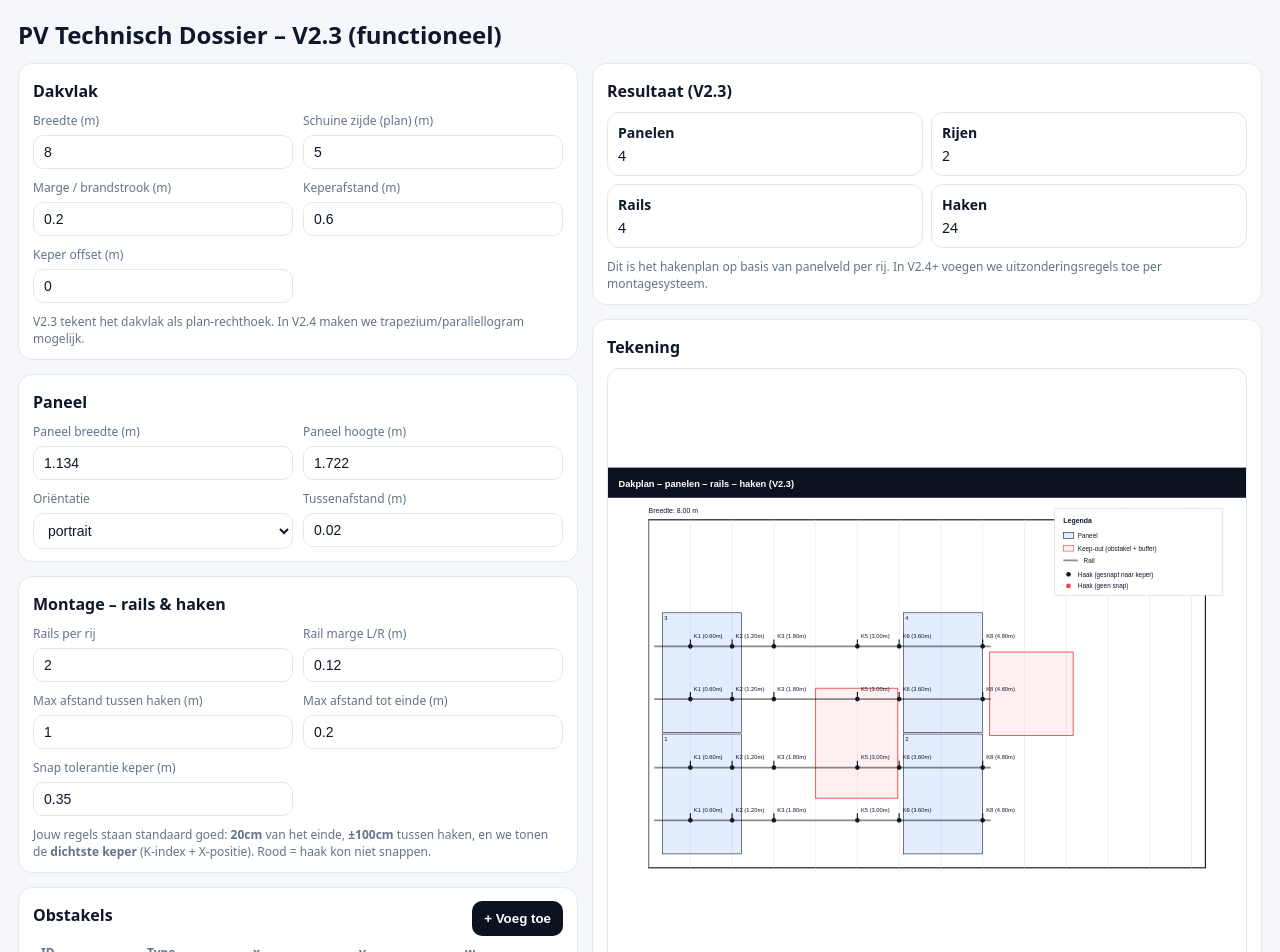
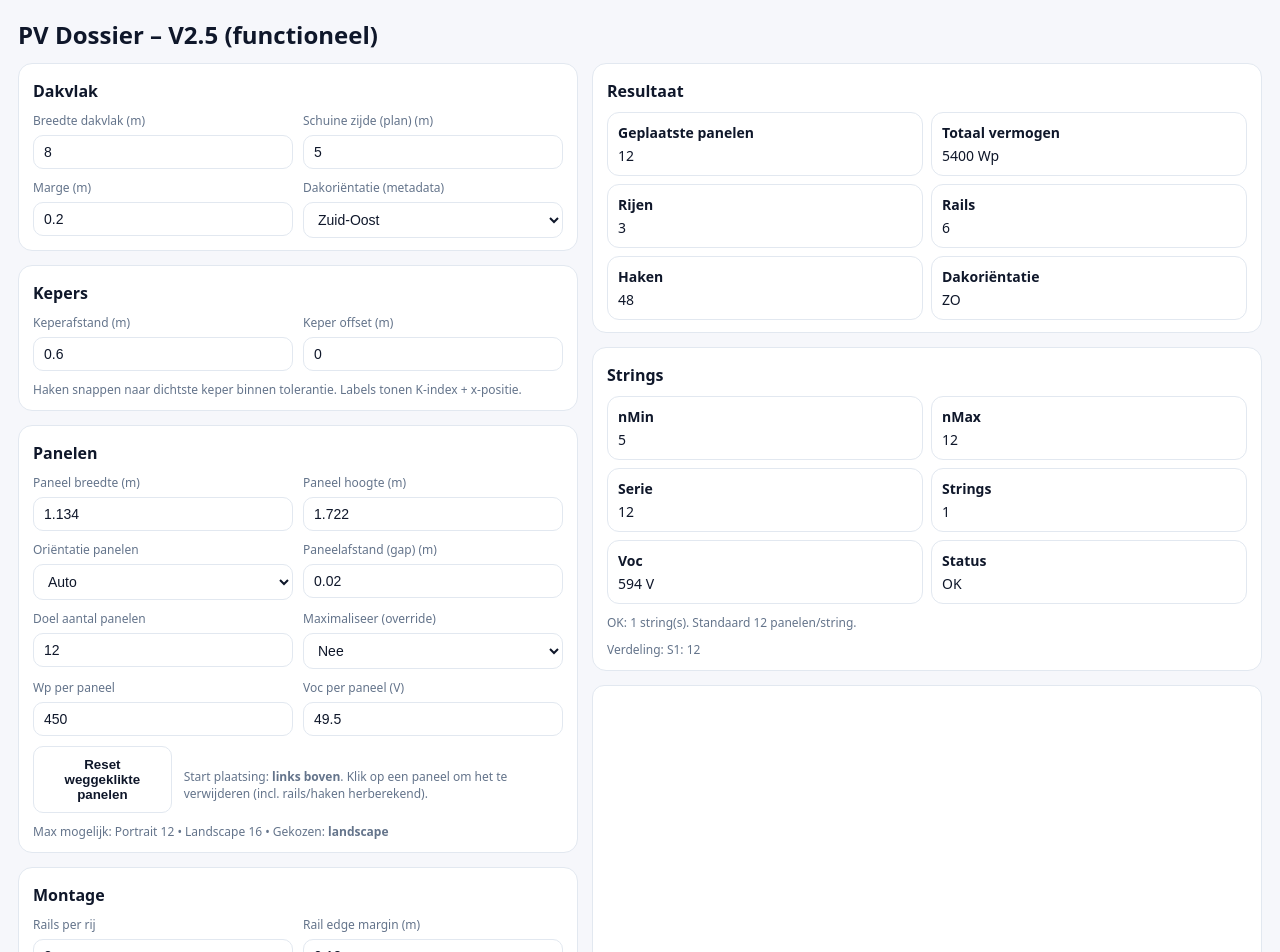
Before and after one commit to DuralRoel/PV-dossier-v1, a React (Vite) app: page / in a window 1280 px wide. Shown: the top 952 px of the page. Built offline with nearby package versions, Linux system fonts and the light colour scheme.

Commit message:
Update app.tsx

```diff
--- a/src/app.tsx
+++ b/src/app.tsx
@@ -1,9 +1,12 @@
 import React, { useMemo, useState } from "react";
-import type { MountingInput, Obstacle, PanelInput, RoofInput, LayoutResult } from "./types";
+import type { MountingInput, Obstacle, PanelInput, RoofInput, LayoutResult, Rect, InverterInput } from "./types";
 import ObstaclesTable from "./ObstaclesTable";
 import { DrawingSvg } from "./DrawingSvg";
 import { buildKeepouts, autoFillPanels, countRows } from "./layoutPanels";
 import { calcRailsAndHooks } from "./calcRailsHooks";
+import { calcStrings } from "./stringCalc";
+
+type OrientationResolved = "portrait" | "landscape";
 
 const DEFAULTS = {
   roof: {
@@ -12,175 +15,434 @@ const DEFAULTS = {
     margin_m: 0.20,
     rafterSpacing_m: 0.60,
     rafterOffset_m: 0.00,
+    azimuth: "ZO",
   } as RoofInput,
 
   panel: {
     panelW_m: 1.134,
     panelH_m: 1.722,
-    orientation: "portrait",
+    orientationMode: "auto",
     gap_m: 0.02,
+    wp: 450,
+    voc: 49.5,
   } as PanelInput,
+
+  inverter: {
+    vocMin: 200,
+    vocMax: 600,
+  } as InverterInput,
 
   mount: {
     railsPerRow: 2,
     railEdgeMargin_m: 0.12,
     maxHookSpacing_m: 1.00,
     maxEndDist_m: 0.20,
-    snapTol_m: 0.35,
+    snapTol_m: 0.10,
   } as MountingInput,
+};
 
-  obstacles: [
-    { id: "velux1", type: "VELUX", x_m: 2.6, y_m: 1.2, w_m: 0.78, h_m: 1.18, buffer_m: 0.20 },
-    { id: "schouw1", type: "SCHOUW", x_m: 5.2, y_m: 2.2, w_m: 0.60, h_m: 0.60, buffer_m: 0.30 },
-  ] as Obstacle[],
-};
+function sortTopLeftFirst(panels: Rect[], tol = 0.03): Rect[] {
+  // start altijd linksboven: hoogste y eerst, dan links
+  const ps = [...panels].sort((a, b) => b.y - a.y);
+
+  const rows: Rect[][] = [];
+  for (const p of ps) {
+    const hit = rows.find((r) => Math.abs(r[0].y - p.y) <= tol);
+    if (!hit) rows.push([p]);
+    else hit.push(p);
+  }
+
+  rows.sort((ra, rb) => rb[0].y - ra[0].y);
+  return rows.flatMap((r) => r.sort((a, b) => a.x - b.x));
+}
+
+function resolveOrientation(
+  panel: PanelInput,
+  roof: RoofInput,
+  keepouts: Rect[],
+  targetPanels: number | null,
+  maximize: boolean
+): {
+  resolved: OrientationResolved;
+  maxPortrait: number;
+  maxLandscape: number;
+  panelsPortrait: Rect[];
+  panelsLandscape: Rect[];
+} {
+  const mk = (resolved: OrientationResolved) => {
+    // autoFillPanels uit V1/V2 verwacht "orientation" in panel input (string)
+    return autoFillPanels(roof, { ...(panel as any), orientation: resolved } as any, keepouts);
+  };
+
+  const panelsPortrait = mk("portrait");
+  const panelsLandscape = mk("landscape");
+  const maxPortrait = panelsPortrait.length;
+  const maxLandscape = panelsLandscape.length;
+
+  if (panel.orientationMode === "portrait") return { resolved: "portrait", maxPortrait, maxLandscape, panelsPortrait, panelsLandscape };
+  if (panel.orientationMode === "landscape") return { resolved: "landscape", maxPortrait, maxLandscape, panelsPortrait, panelsLandscape };
+
+  const goal = maximize || !targetPanels || targetPanels <= 0 ? null : targetPanels;
+
+  if (goal !== null) {
+    const pOk = maxPortrait >= goal;
+    const lOk = maxLandscape >= goal;
+    if (pOk && !lOk) return { resolved: "portrait", maxPortrait, maxLandscape, panelsPortrait, panelsLandscape };
+    if (lOk && !pOk) return { resolved: "landscape", maxPortrait, maxLandscape, panelsPortrait, panelsLandscape };
+    if (pOk && lOk) {
+      const pReserve = maxPortrait - goal;
+      const lReserve = maxLandscape - goal;
+      return { resolved: pReserve >= lReserve ? "portrait" : "landscape", maxPortrait, maxLandscape, panelsPortrait, panelsLandscape };
+    }
+    return { resolved: maxPortrait >= maxLandscape ? "portrait" : "landscape", maxPortrait, maxLandscape, panelsPortrait, panelsLandscape };
+  }
+
+  return { resolved: maxPortrait >= maxLandscape ? "portrait" : "landscape", maxPortrait, maxLandscape, panelsPortrait, panelsLandscape };
+}
 
 export default function App() {
   const [roof, setRoof] = useState<RoofInput>(DEFAULTS.roof);
   const [panel, setPanel] = useState<PanelInput>(DEFAULTS.panel);
+  const [inverter, setInverter] = useState<InverterInput>(DEFAULTS.inverter);
   const [mount, setMount] = useState<MountingInput>(DEFAULTS.mount);
-  const [obstacles, setObstacles] = useState<Obstacle[]>(DEFAULTS.obstacles);
+  const [obstacles, setObstacles] = useState<Obstacle[]>([]);
+
+  // V2.4 doel/max
+  const [targetCount, setTargetCount] = useState<number>(12);
+  const [maximize, setMaximize] = useState<boolean>(false);
+
+  // V2.4 interactief "wegklikken"
+  const [removedBaseIdx, setRemovedBaseIdx] = useState<Set<number>>(new Set());
+
+  const keepouts = useMemo(() => buildKeepouts(obstacles), [obstacles]);
+
+  const orientationResolved = useMemo(() => {
+    return resolveOrientation(panel, roof, keepouts, targetCount, maximize);
+  }, [panel, roof, keepouts, targetCount, maximize]);
+
+  const basePanels = useMemo(() => {
+    const all = orientationResolved.resolved === "portrait" ? orientationResolved.panelsPortrait : orientationResolved.panelsLandscape;
+    const sorted = sortTopLeftFirst(all);
+    const goal = maximize || !targetCount || targetCount <= 0 ? sorted.length : Math.min(targetCount, sorted.length);
+    return sorted.slice(0, goal);
+  }, [orientationResolved, targetCount, maximize]);
+
+  const placedPanels = useMemo(() => {
+    return basePanels.filter((_, i) => !removedBaseIdx.has(i));
+  }, [basePanels, removedBaseIdx]);
 
   const layout: LayoutResult = useMemo(() => {
-    const keepouts = buildKeepouts(obstacles);
-    const panels = autoFillPanels(roof, panel, keepouts);
-    const rowsCount = countRows(panels);
+    const rowsCount = countRows(placedPanels);
+    const { rails, hooks } = calcRailsAndHooks(placedPanels, roof, mount);
+    return { keepouts, panels: placedPanels, rowsCount, rails, hooks };
+  }, [keepouts, placedPanels, roof, mount]);
 
-    const { rails, hooks } = calcRailsAndHooks(panels, roof, mount);
+  const maxPossible = useMemo(() => Math.max(orientationResolved.maxPortrait, orientationResolved.maxLandscape), [orientationResolved]);
+  const totalWp = useMemo(() => layout.panels.length * (panel.wp || 0), [layout.panels.length, panel.wp]);
+  const strings = useMemo(() => calcStrings(layout.panels.length, panel, inverter), [layout.panels.length, panel, inverter]);
 
-    return { keepouts, panels, rowsCount, rails, hooks };
-  }, [roof, panel, mount, obstacles]);
+  function reapplyTarget() {
+    setRemovedBaseIdx(new Set());
+  }
+
+  function togglePanel(idxInPlaced: number) {
+    // map idx in placedPanels naar idx in basePanels
+    let baseIndex = -1;
+    let seen = -1;
+    for (let i = 0; i < basePanels.length; i++) {
+      if (removedBaseIdx.has(i)) continue;
+      seen++;
+      if (seen === idxInPlaced) {
+        baseIndex = i;
+        break;
+      }
+    }
+    if (baseIndex === -1) return;
+
+    setRemovedBaseIdx((prev) => {
+      const next = new Set(prev);
+      if (next.has(baseIndex)) next.delete(baseIndex);
+      else next.add(baseIndex);
+      return next;
+    });
+  }
 
   return (
     <div className="page">
-      <h2>PV Technisch Dossier – V2.3 (functioneel)</h2>
+      <h2>PV Dossier – V2.5 (functioneel)</h2>
 
       <div className="grid">
-        {/* LEFT: Inputs */}
         <div>
           <div className="card">
             <h3>Dakvlak</h3>
             <div className="grid2">
-              <label>Breedte (m)
-                <input type="number" step="0.01" value={roof.roofWidth_m}
-                  onChange={e => setRoof({ ...roof, roofWidth_m: +e.target.value })} />
+              <label>
+                Breedte dakvlak (m)
+                <input type="number" step="0.01" value={roof.roofWidth_m} onChange={(e) => setRoof({ ...roof, roofWidth_m: +e.target.value })} />
               </label>
-
-              <label>Schuine zijde (plan) (m)
-                <input type="number" step="0.01" value={roof.slopedLength_m}
-                  onChange={e => setRoof({ ...roof, slopedLength_m: +e.target.value })} />
+              <label>
+                Schuine zijde (plan) (m)
+                <input type="number" step="0.01" value={roof.slopedLength_m} onChange={(e) => setRoof({ ...roof, slopedLength_m: +e.target.value })} />
               </label>
-
-              <label>Marge / brandstrook (m)
-                <input type="number" step="0.01" value={roof.margin_m}
-                  onChange={e => setRoof({ ...roof, margin_m: +e.target.value })} />
+              <label>
+                Marge (m)
+                <input type="number" step="0.01" value={roof.margin_m} onChange={(e) => setRoof({ ...roof, margin_m: +e.target.value })} />
               </label>
-
-              <label>Keperafstand (m)
-                <input type="number" step="0.01" value={roof.rafterSpacing_m}
-                  onChange={e => setRoof({ ...roof, rafterSpacing_m: +e.target.value })} />
-              </label>
-
-              <label>Keper offset (m)
-                <input type="number" step="0.01" value={roof.rafterOffset_m}
-                  onChange={e => setRoof({ ...roof, rafterOffset_m: +e.target.value })} />
-              </label>
-            </div>
-            <p className="muted">
-              V2.3 tekent het dakvlak als plan-rechthoek. In V2.4 maken we trapezium/parallellogram mogelijk.
-            </p>
-          </div>
-
-          <div className="card">
-            <h3>Paneel</h3>
-            <div className="grid2">
-              <label>Paneel breedte (m)
-                <input type="number" step="0.001" value={panel.panelW_m}
-                  onChange={e => setPanel({ ...panel, panelW_m: +e.target.value })} />
-              </label>
-
-              <label>Paneel hoogte (m)
-                <input type="number" step="0.001" value={panel.panelH_m}
-                  onChange={e => setPanel({ ...panel, panelH_m: +e.target.value })} />
-              </label>
-
-              <label>Oriëntatie
-                <select value={panel.orientation}
-                  onChange={e => setPanel({ ...panel, orientation: e.target.value as any })}>
-                  <option value="portrait">portrait</option>
-                  <option value="landscape">landscape</option>
+              <label>
+                Dakoriëntatie (metadata)
+                <select value={roof.azimuth} onChange={(e) => setRoof({ ...roof, azimuth: e.target.value as any })}>
+                  <option value="O">Oost</option>
+                  <option value="ZO">Zuid-Oost</option>
+                  <option value="Z">Zuid</option>
+                  <option value="ZW">Zuid-West</option>
+                  <option value="W">West</option>
+                  <option value="NO">Noord-Oost</option>
+                  <option value="N">Noord</option>
+                  <option value="NW">Noord-West</option>
                 </select>
-              </label>
-
-              <label>Tussenafstand (m)
-                <input type="number" step="0.001" value={panel.gap_m}
-                  onChange={e => setPanel({ ...panel, gap_m: +e.target.value })} />
               </label>
             </div>
           </div>
 
           <div className="card">
-            <h3>Montage – rails & haken</h3>
+            <h3>Kepers</h3>
             <div className="grid2">
-              <label>Rails per rij
-                <input type="number" step="1" value={mount.railsPerRow}
-                  onChange={e => setMount({ ...mount, railsPerRow: +e.target.value })} />
+              <label>
+                Keperafstand (m)
+                <input type="number" step="0.01" value={roof.rafterSpacing_m} onChange={(e) => setRoof({ ...roof, rafterSpacing_m: +e.target.value })} />
+              </label>
+              <label>
+                Keper offset (m)
+                <input type="number" step="0.01" value={roof.rafterOffset_m} onChange={(e) => setRoof({ ...roof, rafterOffset_m: +e.target.value })} />
+              </label>
+            </div>
+            <p className="muted">Haken snappen naar dichtste keper binnen tolerantie. Labels tonen K-index + x-positie.</p>
+          </div>
+
+          <div className="card">
+            <h3>Panelen</h3>
+            <div className="grid2">
+              <label>
+                Paneel breedte (m)
+                <input
+                  type="number"
+                  step="0.001"
+                  value={panel.panelW_m}
+                  onChange={(e) => {
+                    setPanel({ ...panel, panelW_m: +e.target.value });
+                    reapplyTarget();
+                  }}
+                />
+              </label>
+              <label>
+                Paneel hoogte (m)
+                <input
+                  type="number"
+                  step="0.001"
+                  value={panel.panelH_m}
+                  onChange={(e) => {
+                    setPanel({ ...panel, panelH_m: +e.target.value });
+                    reapplyTarget();
+                  }}
+                />
               </label>
 
-              <label>Rail marge L/R (m)
-                <input type="number" step="0.01" value={mount.railEdgeMargin_m}
-                  onChange={e => setMount({ ...mount, railEdgeMargin_m: +e.target.value })} />
+              <label>
+                Oriëntatie panelen
+                <select
+                  value={panel.orientationMode}
+                  onChange={(e) => {
+                    setPanel({ ...panel, orientationMode: e.target.value as any });
+                    reapplyTarget();
+                  }}
+                >
+                  <option value="auto">Auto</option>
+                  <option value="portrait">Portrait</option>
+                  <option value="landscape">Landscape</option>
+                </select>
               </label>
 
-              <label>Max afstand tussen haken (m)
-                <input type="number" step="0.01" value={mount.maxHookSpacing_m}
-                  onChange={e => setMount({ ...mount, maxHookSpacing_m: +e.target.value })} />
+              <label>
+                Paneelafstand (gap) (m)
+                <input
+                  type="number"
+                  step="0.001"
+                  value={panel.gap_m}
+                  onChange={(e) => {
+                    setPanel({ ...panel, gap_m: +e.target.value });
+                    reapplyTarget();
+                  }}
+                />
               </label>
 
-              <label>Max afstand tot einde (m)
-                <input type="number" step="0.01" value={mount.maxEndDist_m}
-                  onChange={e => setMount({ ...mount, maxEndDist_m: +e.target.value })} />
+              <label>
+                Doel aantal panelen
+                <input
+                  type="number"
+                  step="1"
+                  value={targetCount}
+                  onChange={(e) => {
+                    setTargetCount(+e.target.value);
+                    reapplyTarget();
+                  }}
+                />
               </label>
 
-              <label>Snap tolerantie keper (m)
-                <input type="number" step="0.01" value={mount.snapTol_m}
-                  onChange={e => setMount({ ...mount, snapTol_m: +e.target.value })} />
+              <label>
+                Maximaliseer (override)
+                <select
+                  value={maximize ? "yes" : "no"}
+                  onChange={(e) => {
+                    setMaximize(e.target.value === "yes");
+                    reapplyTarget();
+                  }}
+                >
+                  <option value="no">Nee</option>
+                  <option value="yes">Ja (max)</option>
+                </select>
+              </label>
+
+              <label>
+                Wp per paneel
+                <input type="number" step="1" value={panel.wp} onChange={(e) => setPanel({ ...panel, wp: +e.target.value })} />
+              </label>
+              <label>
+                Voc per paneel (V)
+                <input type="number" step="0.1" value={panel.voc} onChange={(e) => setPanel({ ...panel, voc: +e.target.value })} />
               </label>
             </div>
 
+            <div className="row" style={{ marginTop: 10 }}>
+              <button className="btnGhost" onClick={() => setRemovedBaseIdx(new Set())}>
+                Reset weggeklikte panelen
+              </button>
+              <div className="muted">
+                Start plaatsing: <b>links boven</b>. Klik op een paneel om het te verwijderen (incl. rails/haken herberekend).
+              </div>
+            </div>
+
             <p className="muted">
-              Jouw regels staan standaard goed: <b>20cm</b> van het einde, <b>±100cm</b> tussen haken, en we tonen
-              de <b>dichtste keper</b> (K-index + X-positie). Rood = haak kon niet snappen.
-            </p>
-          </div>
-
-          <ObstaclesTable obstacles={obstacles} onChange={setObstacles} />
-        </div>
-
-        {/* RIGHT: Result */}
-        <div>
-          <div className="card">
-            <h3>Resultaat (V2.3)</h3>
-            <div className="kpis">
-              <div><b>Panelen</b>{layout.panels.length}</div>
-              <div><b>Rijen</b>{layout.rowsCount}</div>
-              <div><b>Rails</b>{layout.rails.length}</div>
-              <div><b>Haken</b>{layout.hooks.length}</div>
-            </div>
-            <p className="muted">
-              Dit is het hakenplan op basis van panelveld per rij. In V2.4+ voegen we uitzonderingsregels toe per montagesysteem.
+              Max mogelijk: Portrait {orientationResolved.maxPortrait} • Landscape {orientationResolved.maxLandscape} • Gekozen:{" "}
+              <b>{orientationResolved.resolved}</b>
+              {!maximize && targetCount > maxPossible ? ` • ⚠ doel (${targetCount}) > max (${maxPossible})` : ""}
             </p>
           </div>
 
           <div className="card">
-            <h3>Tekening</h3>
-            <div style={{ height: 640 }}>
-              <DrawingSvg roof={roof} layout={layout} />
+            <h3>Montage</h3>
+            <div className="grid2">
+              <label>
+                Rails per rij
+                <input type="number" step="1" value={mount.railsPerRow} onChange={(e) => setMount({ ...mount, railsPerRow: +e.target.value })} />
+              </label>
+              <label>
+                Rail edge margin (m)
+                <input type="number" step="0.01" value={mount.railEdgeMargin_m} onChange={(e) => setMount({ ...mount, railEdgeMargin_m: +e.target.value })} />
+              </label>
+              <label>
+                Max haakafstand (m)
+                <input type="number" step="0.01" value={mount.maxHookSpacing_m} onChange={(e) => setMount({ ...mount, maxHookSpacing_m: +e.target.value })} />
+              </label>
+              <label>
+                Max afstand einde paneel (m)
+                <input type="number" step="0.01" value={mount.maxEndDist_m} onChange={(e) => setMount({ ...mount, maxEndDist_m: +e.target.value })} />
+              </label>
+              <label>
+                Snap tolerantie keper (m)
+                <input type="number" step="0.01" value={mount.snapTol_m} onChange={(e) => setMount({ ...mount, snapTol_m: +e.target.value })} />
+              </label>
             </div>
-            <p className="muted">
-              Tip: zet je keperafstand/offset correct — dan zie je bij elke haak “K.. (x=..m)” verschijnen.
-            </p>
+            <p className="muted">Regels: max 20cm vanaf veld-einde • ~100cm tussen haken • snap naar dichtste keper.</p>
           </div>
+
+          <div className="card">
+            <h3>Omvormer (V2.5)</h3>
+            <div className="grid2">
+              <label>
+                Min string Voc (V)
+                <input type="number" step="1" value={inverter.vocMin} onChange={(e) => setInverter({ ...inverter, vocMin: +e.target.value })} />
+              </label>
+              <label>
+                Max string Voc (V)
+                <input type="number" step="1" value={inverter.vocMax} onChange={(e) => setInverter({ ...inverter, vocMax: +e.target.value })} />
+              </label>
+            </div>
+            <p className="muted">Tool rekent nMin/nMax en verdeelt panelen over strings (basis).</p>
+          </div>
+
+          <ObstaclesTable
+            obstacles={obstacles}
+            onChange={(o) => {
+              setObstacles(o);
+              reapplyTarget();
+            }}
+          />
+        </div>
+
+        <div>
+          <div className="card">
+            <h3>Resultaat</h3>
+            <div className="kpis">
+              <div>
+                <b>Geplaatste panelen</b>
+                {layout.panels.length}
+              </div>
+              <div>
+                <b>Totaal vermogen</b>
+                {totalWp} Wp
+              </div>
+              <div>
+                <b>Rijen</b>
+                {layout.rowsCount}
+              </div>
+              <div>
+                <b>Rails</b>
+                {layout.rails.length}
+              </div>
+              <div>
+                <b>Haken</b>
+                {layout.hooks.length}
+              </div>
+              <div>
+                <b>Dakoriëntatie</b>
+                {roof.azimuth}
+              </div>
+            </div>
+          </div>
+
+          <div className="card">
+            <h3>Strings</h3>
+            <div className="kpis">
+              <div>
+                <b>nMin</b>
+                {strings.nMin || "-"}
+              </div>
+              <div>
+                <b>nMax</b>
+                {strings.nMax || "-"}
+              </div>
+              <div>
+                <b>Serie</b>
+                {strings.nSeries ?? "-"}
+              </div>
+              <div>
+                <b>Strings</b>
+                {strings.strings.length || "-"}
+              </div>
+              <div>
+                <b>Voc</b>
+                {strings.vocString ? `${strings.vocString.toFixed(0)} V` : "-"}
+              </div>
+              <div>
+                <b>Status</b>
+                {strings.ok ? "OK" : "Check"}
+              </div>
+            </div>
+            <p className="muted">{strings.message}</p>
+            {strings.strings.length > 0 && <p className="muted">Verdeling: {strings.strings.map((s, i) => `S${i + 1}: ${s}`).join(" • ")}</p>}
+          </div>
+
+          <DrawingSvg roof={roof} layout={layout} onTogglePanel={togglePanel} />
         </div>
       </div>
     </div>
```
